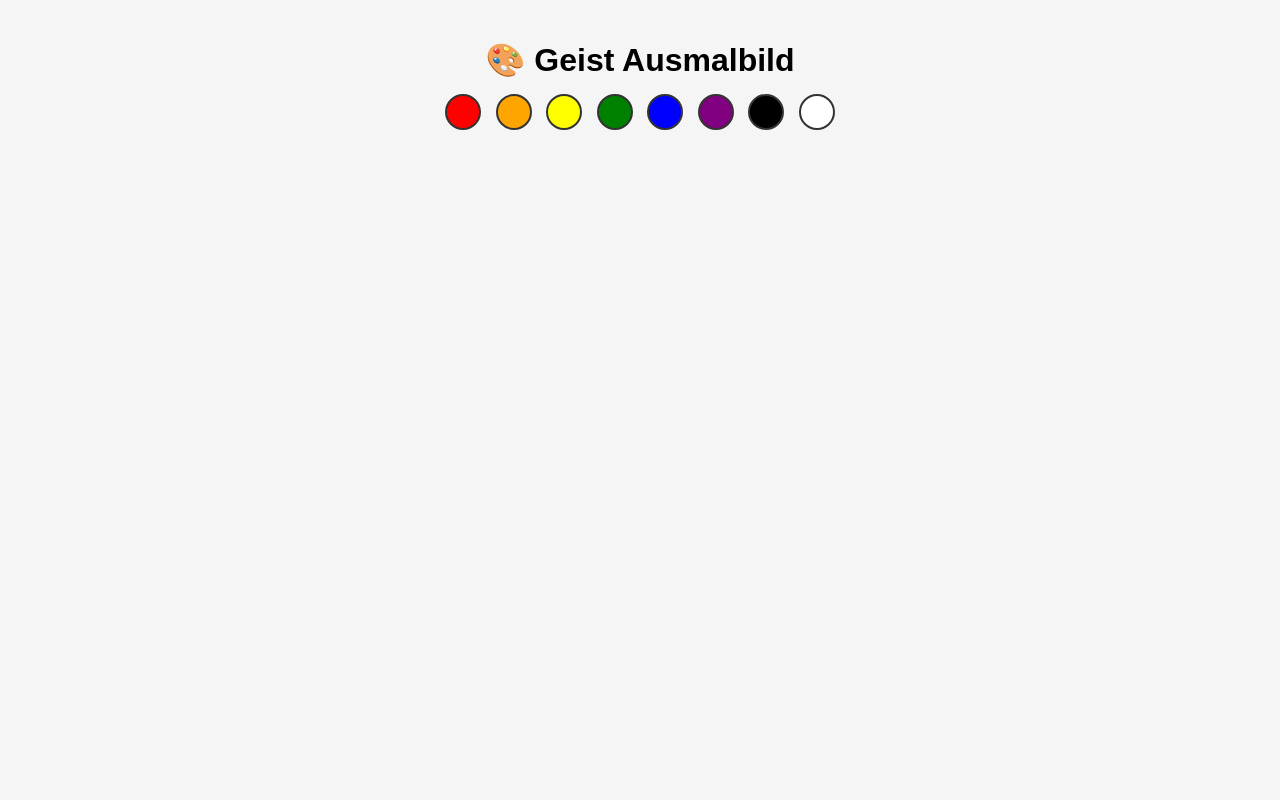
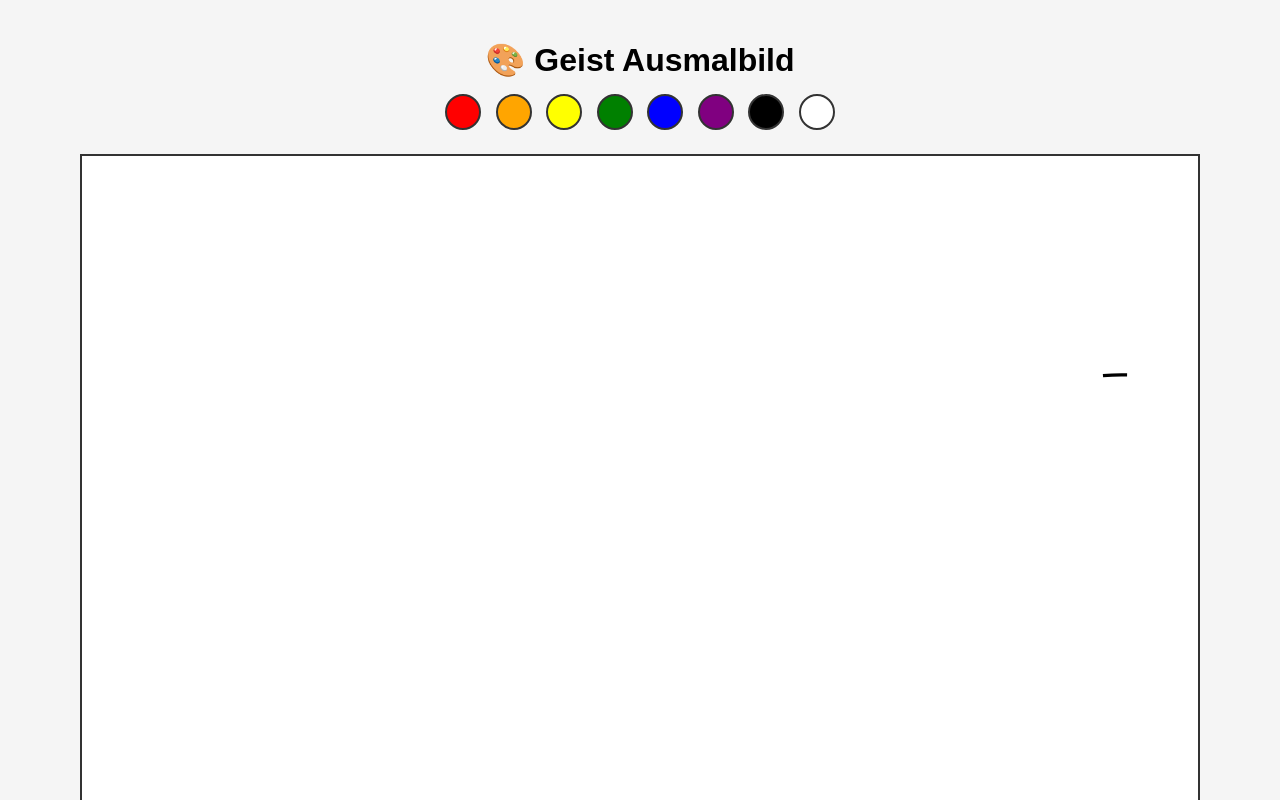
Before and after one commit to vpsx8ryj8s-crypto/LIndex.html, a plain HTML site: page geist.html in a window 1280 px wide. Shown: the top 800 px of the page. Drawn offline with Linux system fonts and the light colour scheme.

Commit message:
Update geist.html

```diff
--- a/geist.html
+++ b/geist.html
@@ -57,4 +57,55 @@
 </div>
 
 <!-- ===== SVG START ===== -->
-<!-- DEIN SVG (leicht angepasst:
+<!-- DEIN SVG (leicht angepasst: onclick & class) -->
+
+<svg
+   viewBox="0 0 210 297"
+   xmlns="http://www.w3.org/2000/svg">
+
+<g id="ausmalbild">
+    <!-- Beispiel: alle Pfade anklickbar -->
+    <!-- Dein kompletter SVG-Code -->
+    <!-- WICHTIG: fill bleibt white -->
+
+    <!-- ↓↓↓ DEIN ORIGINAL-SVG-INHALT ↓↓↓ -->
+
+    <!-- ICH ZEIGE NUR EIN BEISPIEL-PATH -->
+    <!-- DEINE DATEI HAT SEHR VIELE PATHS – DAS IST OK -->
+
+    <!-- ALLE <path> funktionieren automatisch -->
+
+    <!-- BEGINN SVG -->
+    <!-- (Hier ist dein SVG stark gekürzt dargestellt) -->
+
+    <path onclick="fillPath(evt)"
+          fill="#ffffff"
+          stroke="#000000"
+          stroke-width="0.6"
+          d="m 192.11942,41.323636 c 1.52017,-0.132828 2.96093,-0.176228 4.53544,-0.136623 ..."/>
+
+    <!-- ⚠️
+    In DEINER Datei:
+    - alle <path> einfach so lassen
+    - nur onclick="fillPath(evt)" hinzufügen
+    -->
+
+</g>
+</svg>
+
+<!-- ===== SVG ENDE ===== -->
+
+<script>
+let currentColor = "red";
+
+function setColor(color) {
+    currentColor = color;
+}
+
+function fillPath(evt) {
+    evt.target.style.fill = currentColor;
+}
+</script>
+
+</body>
+</html>
```
